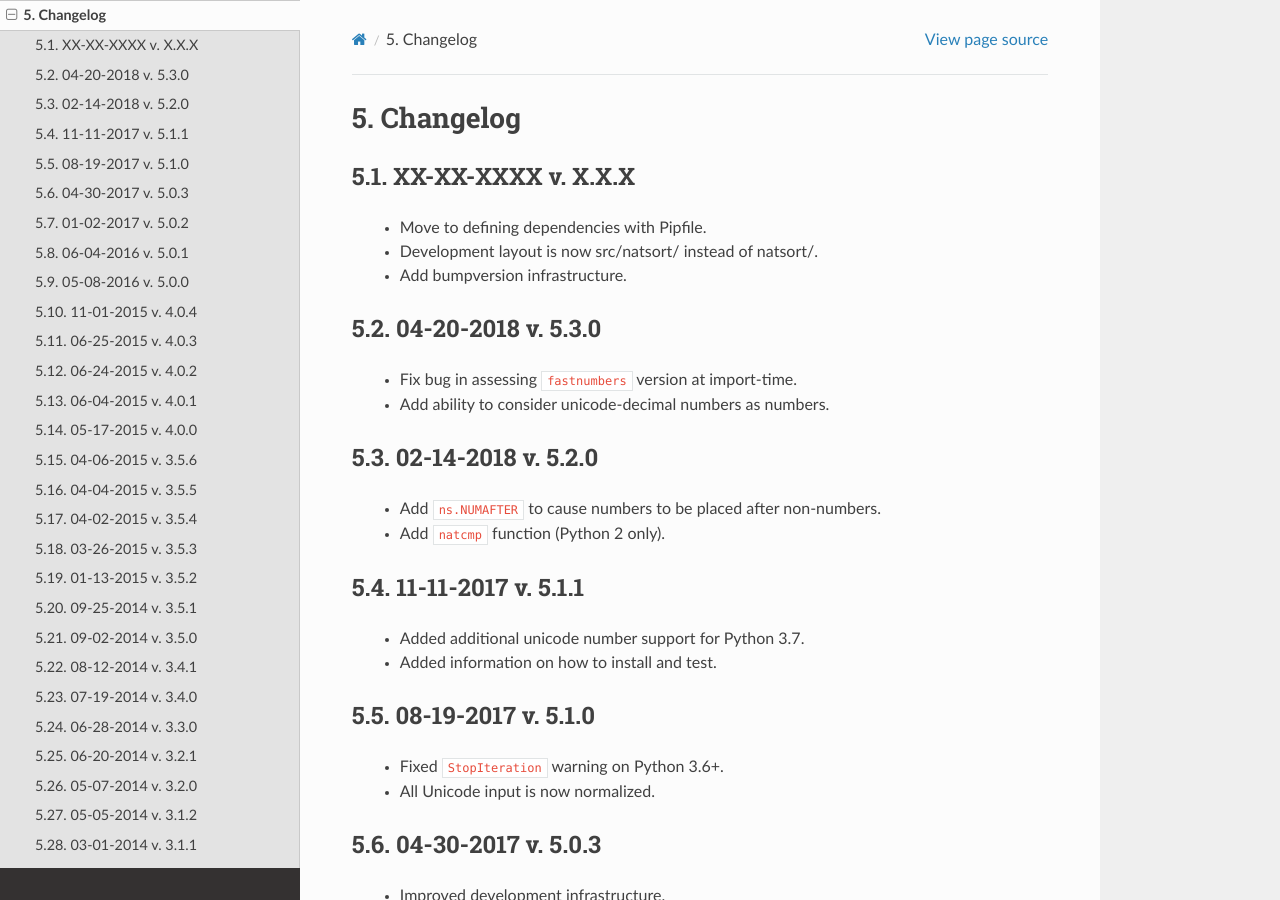
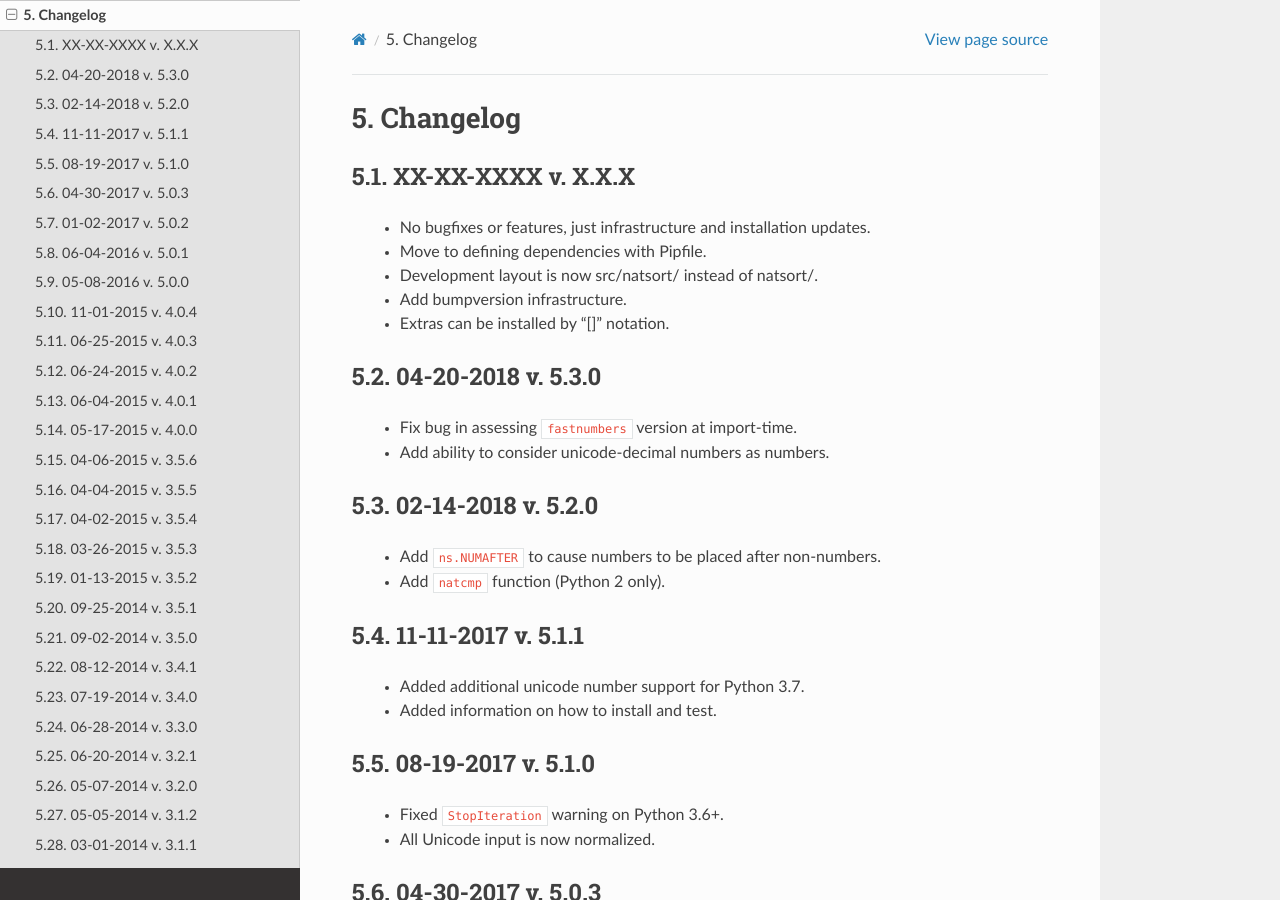
Before and after one commit to SethMMorton/natsort, a Sphinx documentation site: the page built from docs/source/changelog.rst, in a window 1280 px wide and 900 px high. Built offline with Sphinx 7.4.7 and the Read the Docs theme 2.0.0, drawn with Linux system fonts in a browser that asks for light colours; pages that are not in the unit, such as notebooks, are missing from menus.

Commit message:
Final pre-changelog updates.

```diff
--- a/docs/source/changelog.rst
+++ b/docs/source/changelog.rst
@@ -6,9 +6,11 @@ Changelog
 XX-XX-XXXX v. X.X.X
 +++++++++++++++++++
 
+    - No bugfixes or features, just infrastructure and installation updates.
     - Move to defining dependencies with Pipfile.
     - Development layout is now src/natsort/ instead of natsort/.
     - Add bumpversion infrastructure.
+    - Extras can be installed by "[]" notation.
 
 04-20-2018 v. 5.3.0
 +++++++++++++++++++
```
